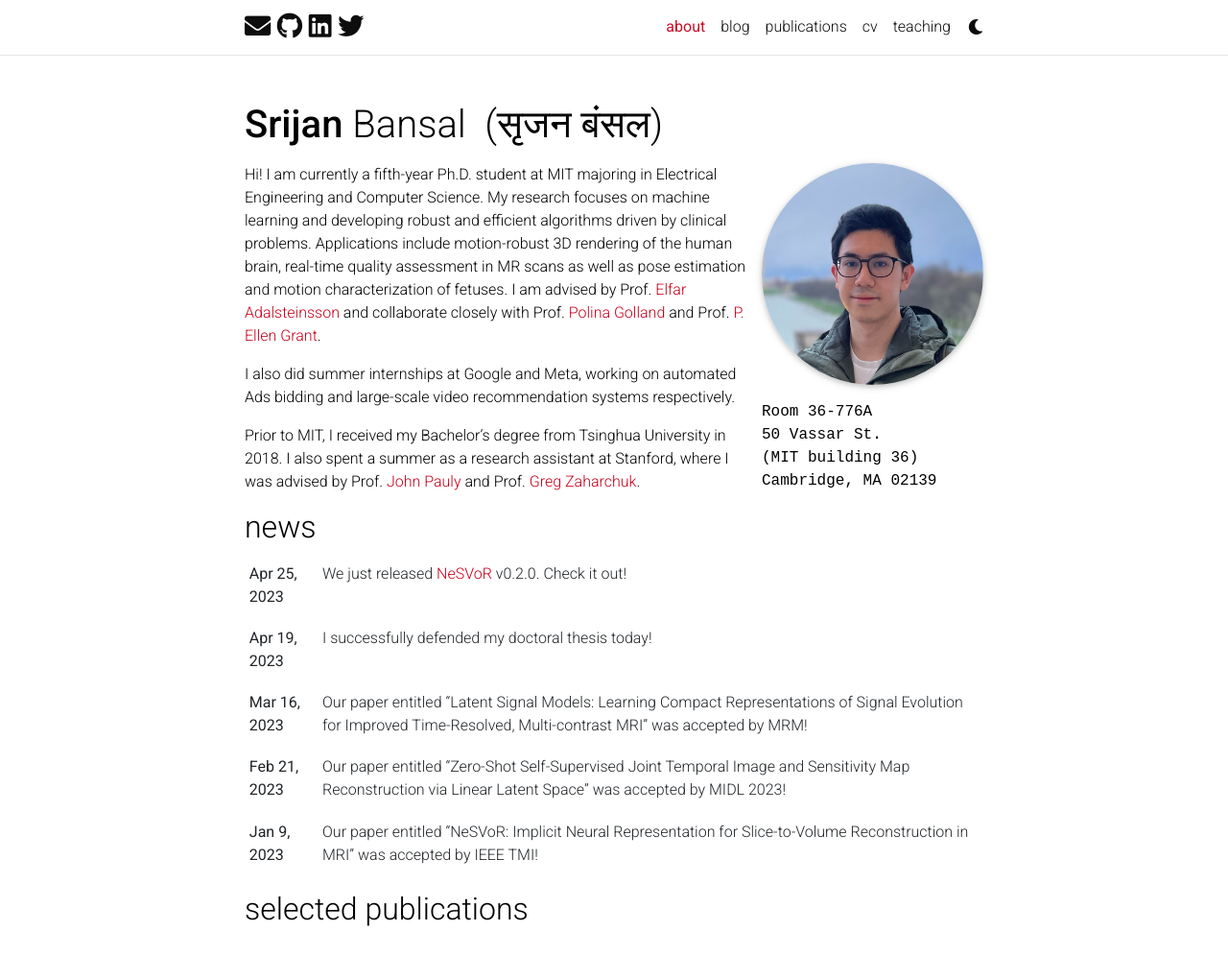
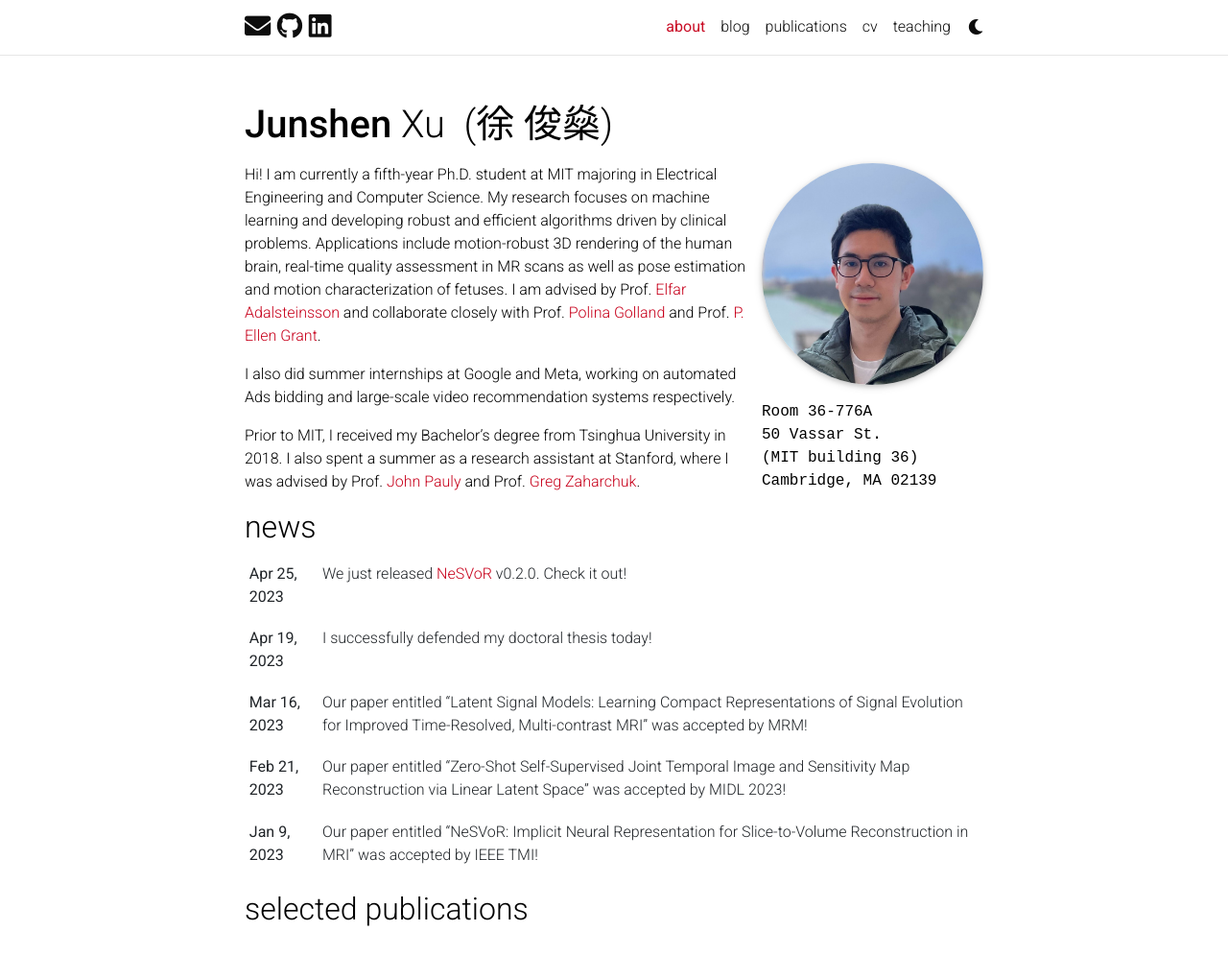
Before and after one commit to srijan-bansal/srijan-bansal.github.io, a Jekyll site: the page built from _pages/about.md, in a window 1280 px wide and 1265 px high, cut to the strip 0-995 px from the top of the window. Shown: the whole strip at 96% size. Built offline with Jekyll 4.4.1, drawn with Linux system fonts in a browser that asks for light colours; full-size pictures stand in for the smaller copies a plugin makes; comment, search, counter and statistics services are not loaded; a style sheet for code colours, icons or effects is not loaded; some of the changed text lies outside the part shown.

Commit message:
Update _config.yml

```diff
--- a/_config.yml
+++ b/_config.yml
@@ -3,12 +3,12 @@
 # -----------------------------------------------------------------------------
 
 title: blank # the website title (if blank, full name will be used instead)
-first_name: Srijan
+first_name: Junshen
 middle_name:
-last_name: Bansal
-chinese_last_name: सृजन
-chinese_first_name: बंसल
-email: iamsrijanbansal@gmail.com
+last_name: Xu
+chinese_last_name: 徐
+chinese_first_name: 俊燊
+email: junshen@mit.edu
 description: > # the ">" symbol means to ignore newlines until "footer_text:"
   A simple, whitespace theme for academics. Based on [*folio](https://github.com/bogoli/-folio) design.
 footer_text: >
@@ -19,7 +19,7 @@ keywords: jekyll, jekyll-theme, academic-website, portfolio-website  # add your
 lang: en # the language of your site (for example: en, fr, cn, ru, etc.)
 icon: favicon_v2.ico #🎓 # the emoji used as the favicon (alternatively, provide image name in /assets/img/)
 
-url: https://srijan-bansal.github.io # the base hostname & protocol for your site
+url: https://daviddmc.github.io # the base hostname & protocol for your site
 baseurl: #/al-folio # the subpath of your site, e.g. /blog/
 last_updated: true # set to true if you want to display last updated in the footer
 impressum_path:  # set to path to include impressum link in the footer, use the same path as permalink in a page, helps to conform with EU GDPR
@@ -72,13 +72,13 @@ og_image: # The site-wide (default for all links) Open Graph preview image
 # Social integration
 # -----------------------------------------------------------------------------
 
-github_username: srijan-bansal # your GitHub user name
+github_username: daviddmc # your GitHub user name
 gitlab_username: # your GitLab user name
-twitter_username: Srijanbansal1 # your Twitter handle
+twitter_username: # your Twitter handle
 mastodon_username: # your mastodon instance+username in the format instance.tld/@username
-linkedin_username: srijan-bansal # your LinkedIn user name
+linkedin_username: junshen-xu-30444b129 # your LinkedIn user name
 telegram_username: # your Telegram user name
-scholar_userid: r7dUAAAAAJ # your Google Scholar ID
+scholar_userid: qNk6tgcAAAAJ # your Google Scholar ID
 semanticscholar_id: # your Semantic Scholar ID
 whatsapp_number: # your WhatsApp number (full phone number in international format. Omit any zeroes, brackets, or dashes when adding the phone number in international format.)
 orcid_id: # your ORCID ID
@@ -113,10 +113,10 @@ contact_note: >
 # Analytics and search engine verification
 # -----------------------------------------------------------------------------
 
-google_analytics: G-1HQZB1E1Z8 # your Google Analytics measurement ID (format: G-XXXXXXXXXX)
+google_analytics: G-NYJ88YK0VS # your Google Analytics measurement ID (format: G-XXXXXXXXXX)
 panelbear_analytics:  # panelbear analytics site ID (format: XXXXXXXXX)
 
-google_site_verification: # your google-site-verification ID (Google Search Console)
+google_site_verification: MARJu3erA7Z6jybcmR5fgSNRNtCNYMAYkk0jidGGr8A # your google-site-verification ID (Google Search Console)
 bing_site_verification:  # out your bing-site-verification ID (Bing Webmaster)
 
 # -----------------------------------------------------------------------------
@@ -231,9 +231,6 @@ plugins:
   - jekyll-toc
   - jekyll-twitter-plugin
   - jemoji
-  - jekyll-target-blank
-
-
 
 # Sitemap settings
 defaults:
@@ -356,7 +353,7 @@ jekyll-diagrams:
 
 enable_google_analytics:    true  # enables google analytics
 enable_panelbear_analytics: false  # enables panelbear analytics
-enable_google_verification: false  # enables google site verification
+enable_google_verification: true  # enables google site verification
 enable_bing_verification:   false  # enables bing site verification
 enable_masonry:             true   # enables automatic project cards arrangement
 enable_math:                true   # enables math typesetting (uses MathJax)
```
